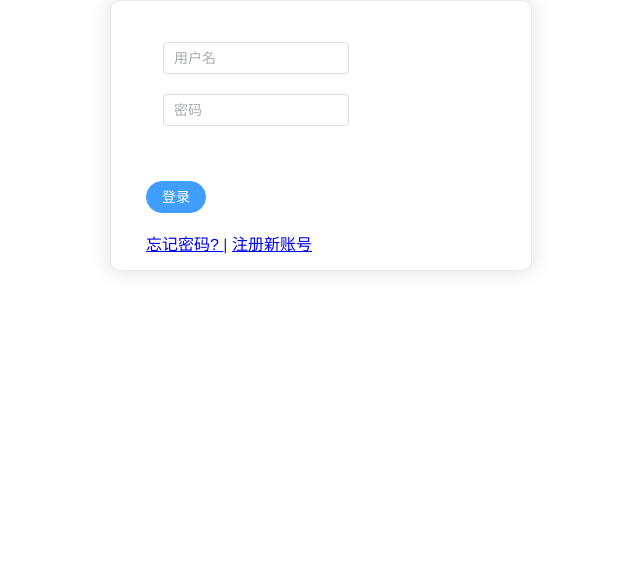
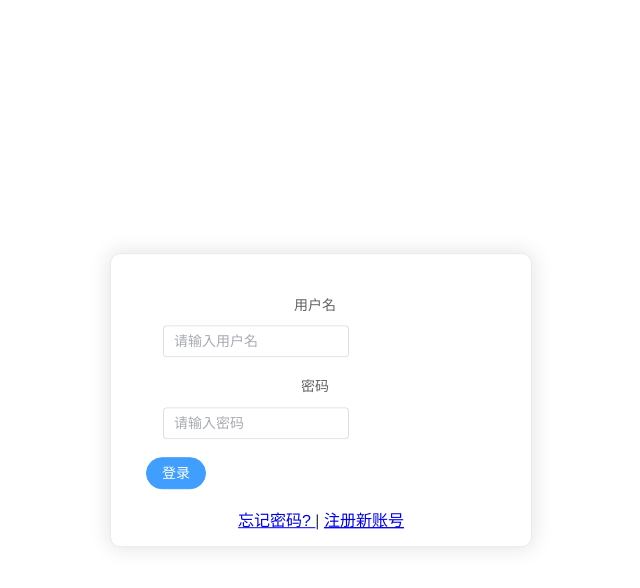
Before and after one commit to bowowo11/rare-vue, a Vue app: page /login in a window 1280 px wide. Before the commit this address had no page. Shown: the top 588 px of the page, without its empty margins (319-959 px from the left). Built offline with nearby package versions, Linux system fonts and the light colour scheme.

Commit message:
Update login.vue

```diff
--- a/src/views/login.vue
+++ b/src/views/login.vue
@@ -4,8 +4,9 @@
     <el-form
         :model="loginForm"
         ref="loginForm"
-        label-width="0px"
-    ><el-form-item label="" prop="account" style="margin-top: 10px">
+        label-width="80px"
+        label-position="top"
+    ><el-form-item label="用户名" prop="account" style="margin-top: 10px">
       <el-row>
         <el-col :span="2">
           <span class="el-icon-s-custom"></span>
@@ -13,14 +14,14 @@
         <el-col :span="22">
           <el-input
               class="inps"
-              placeholder="用户名"
+              placeholder="请输入用户名"
               v-model="loginForm.username"
           >
           </el-input>
         </el-col>
       </el-row>
     </el-form-item>
-      <el-form-item label="" prop="passWord">
+      <el-form-item label="密码" prop="passWord">
         <el-row>
           <el-col :span="2">
             <span class="el-icon-lock"></span>
@@ -29,13 +30,13 @@
             <el-input
                 class="inps"
                 type="password"
-                placeholder="密码"
+                placeholder="请输入密码"
                 v-model="loginForm.password"
             ></el-input>
           </el-col>
         </el-row>
       </el-form-item>
-      <el-form-item style="margin-top: 55px">
+      <el-form-item>
         <el-button type="primary" round class="submitBtn" @click="submitForm"
         >登录
         </el-button>
@@ -110,12 +111,16 @@ export default {
 <style scoped>
 #login {
    border-radius: 10px;
+  position: absolute;
+  left: 50%;
+  top: 50%;
+  transform: translate(-50%,-50%);
    margin: 0px auto;
    width: 350px;
    padding: 30px 35px 15px 35px;
    background: #fff;
    border: 1px solid #eaeaea;
-   text-align: left;
+   text-align: center;
    box-shadow: 0 0 20px 2px rgba(0, 0, 0, 0.1);
  }
 
```
